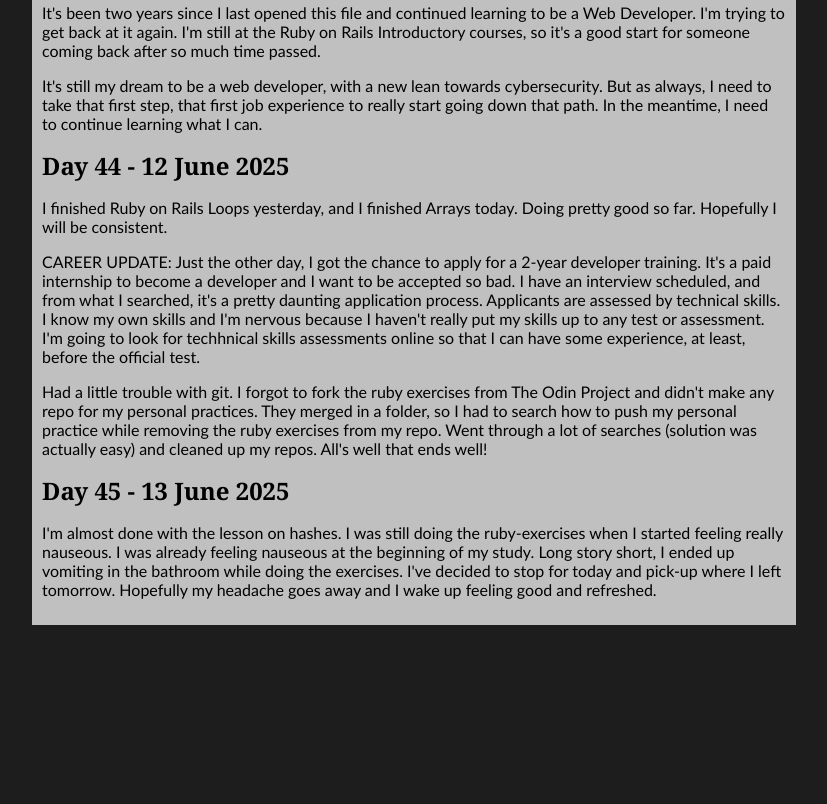
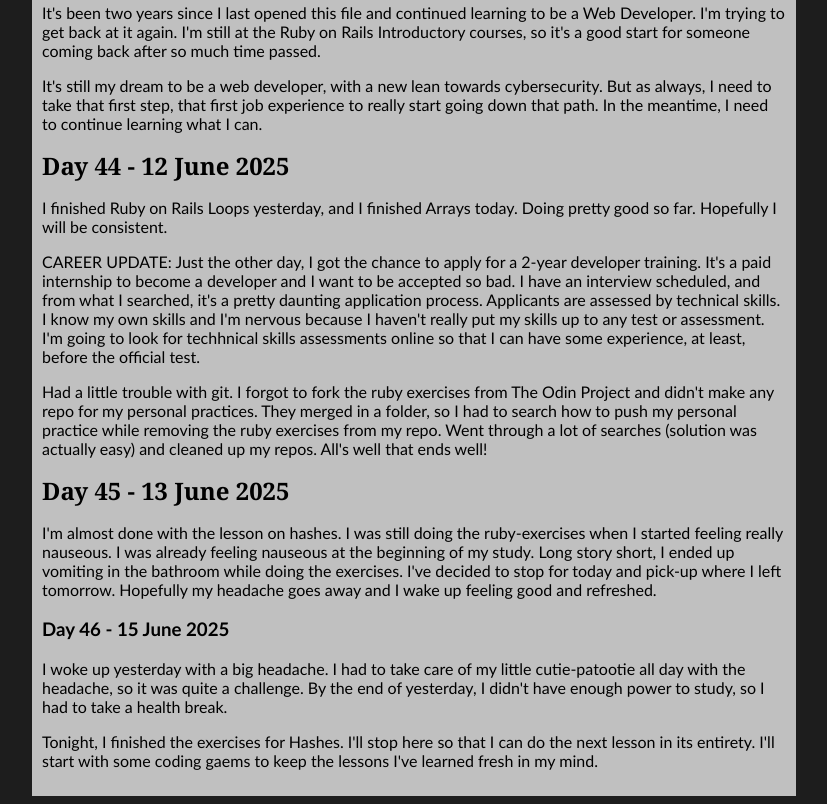
Before and after one commit to Ciphraem/Web-Dev-Journey, a plain HTML site: page index.html in a window 1280 px wide. Shown: the part 7050-7854 px from the top of the page, without its empty margins (226-1053 px from the left). Before the commit the page ends 7683 px from the top, so only its background shows below. Drawn offline with Linux system fonts and the light colour scheme.

Commit message:
Update for Day 46. Short health break, then back.

```diff
--- a/index.html
+++ b/index.html
@@ -235,6 +235,10 @@
 
                 <h2>Day 45 - 13 June 2025</h2>
                 <p>I'm almost done with the lesson on hashes. I was still doing the ruby-exercises when I started feeling really nauseous. I was already feeling nauseous at the beginning of my study. Long story short, I ended up vomiting in the bathroom while doing the exercises. I've decided to stop for today and pick-up where I left tomorrow. Hopefully my headache goes away and I wake up feeling good and refreshed.</p>
+
+                <h3>Day 46 - 15 June 2025</h3>
+                <p>I woke up yesterday with a big headache. I had to take care of my little cutie-patootie all day with the headache, so it was quite a challenge. By the end of yesterday, I didn't have enough power to study, so I had to take a health break.</p>
+                <p>Tonight, I finished the exercises for Hashes. I'll stop here so that I can do the next lesson in its entirety. I'll start with some coding gaems to keep the lessons I've learned fresh in my mind.</p>
             </div>
     </body>
 </html>
```
